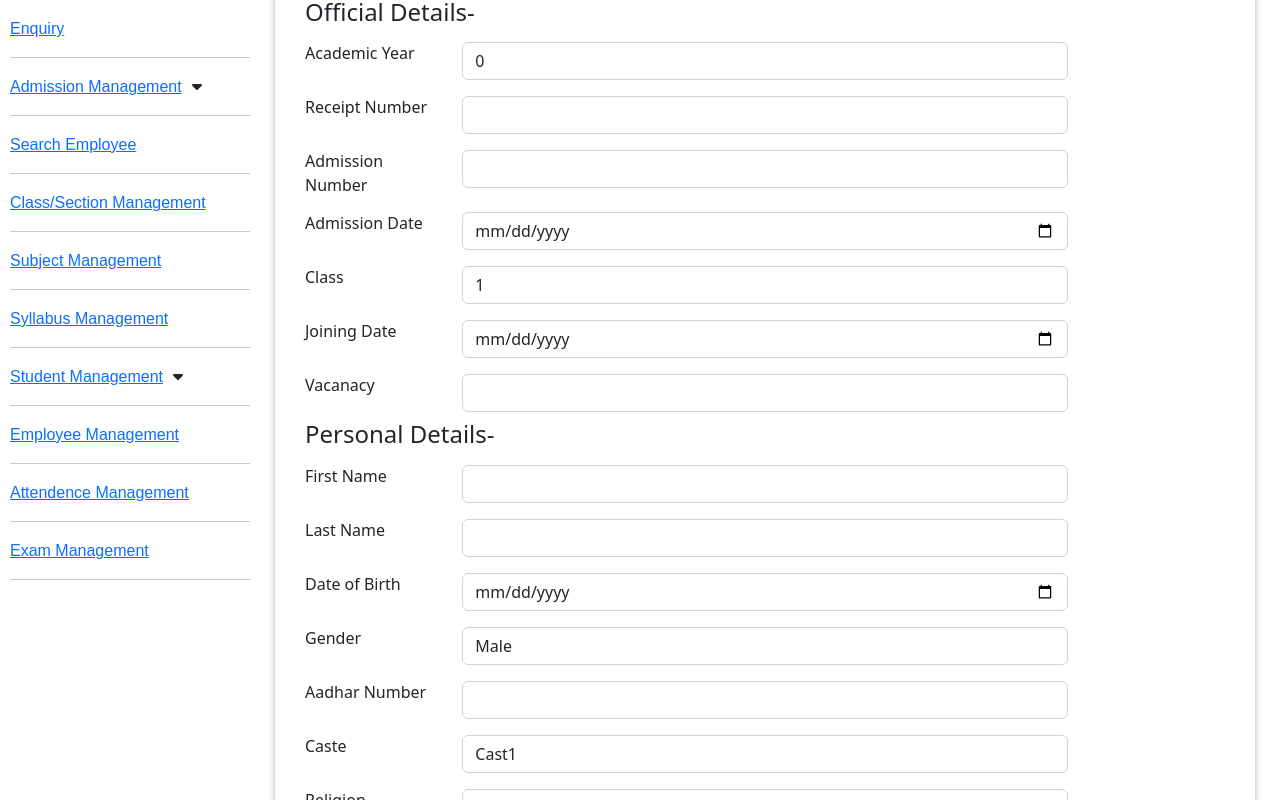
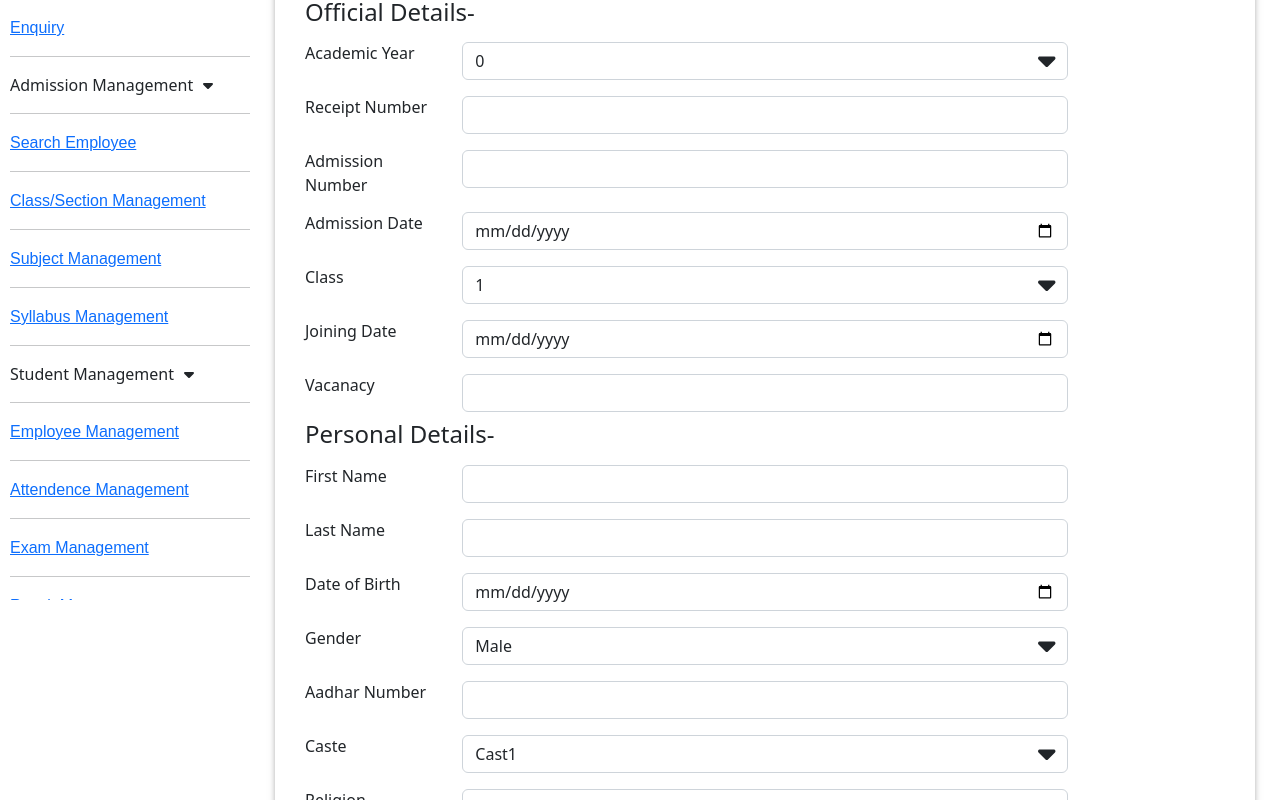
Before and after one commit to udbhavpushkar/gyaana-fe, a Next.js app: page /admin/admission/student-admission in a window 1280 px wide. Shown: the part 200-1000 px from the top of the page. Built offline with nearby package versions, Linux system fonts and the light colour scheme; sample sign-in values are in the browser's storage.

Commit message:
fixed sidebar

```diff
--- a/components/Admin/Sidebar/index.js
+++ b/components/Admin/Sidebar/index.js
@@ -32,16 +32,20 @@ export default function Sidebar(props) {
 		<div>
 			{menu.map((item, i) => (
 				<div key={item + i} style={{ marginLeft: "10px" }}>
-					<Link href={item.link}>
-						<span className={styles.headerTitle}>{item.name}</span>
-					</Link>
-					{item.childs && (
-						<FontAwesomeIcon
-							style={{ marginLeft: "10px", cursor: "pointer" }}
-							onClick={() => hanldeChilds(i)}
-							icon={isChildOpen == i ? faCaretRight : faCaretDown}
-						/>
+					{item.childs ? (
+						<div style={{ cursor: "pointer" }} onClick={() => hanldeChilds(i)}>
+							<span>{item.name}</span>
+							<FontAwesomeIcon
+								style={{ marginLeft: "10px" }}
+								icon={isChildOpen == i ? faCaretRight : faCaretDown}
+							/>
+						</div>
+					) : (
+						<Link href={item.link}>
+							<span className={styles.headerTitle}>{item.name}</span>
+						</Link>
 					)}
+
 					{item.childs &&
 						isChildOpen == i &&
 						item.childs.map((child, index) => (
--- a/pages/admin/admission/student-admission.js
+++ b/pages/admin/admission/student-admission.js
@@ -1,5 +1,8 @@
 import React from "react"
 import AdminLayout from "../../../components/Admin"
+import { faCaretDown } from "@fortawesome/free-solid-svg-icons"
+import { FontAwesomeIcon } from "@fortawesome/react-fontawesome"
+import style from "./style.module.css"
 
 const StudentAdmission = () => {
 	return (
@@ -19,7 +22,7 @@ const StudentAdmission = () => {
 							>
 								Academic Year
 							</label>
-							<div className="col-sm-8 my-2">
+							<div className="col-sm-8 my-2 position-relative">
 								<select
 									className={` form-control`}
 									id="exampleFormControlSelect1"
@@ -31,6 +34,10 @@ const StudentAdmission = () => {
 									<option className={` form-control`}>4</option>
 									<option className={` form-control`}>5</option>
 								</select>
+								<FontAwesomeIcon
+									className={style.selectDownArrow}
+									icon={faCaretDown}
+								/>
 							</div>
 						</div>
 						<div className="form-group row">
@@ -67,7 +74,7 @@ const StudentAdmission = () => {
 							>
 								Class
 							</label>
-							<div className="col-sm-8 my-2">
+							<div className="col-sm-8 my-2 position-relative">
 								<select
 									className={` form-control`}
 									id="exampleFormControlSelect1"
@@ -78,6 +85,10 @@ const StudentAdmission = () => {
 									<option className={` form-control`}>4</option>
 									<option className={` form-control`}>5</option>
 								</select>
+								<FontAwesomeIcon
+									className={style.selectDownArrow}
+									icon={faCaretDown}
+								/>
 							</div>
 						</div>
 						<div className="form-group row">
@@ -135,7 +146,7 @@ const StudentAdmission = () => {
 							>
 								Gender
 							</label>
-							<div className="col-sm-8 my-2">
+							<div className="col-sm-8 my-2 position-relative">
 								<select
 									className={` form-control`}
 									id="exampleFormControlSelect1"
@@ -144,6 +155,10 @@ const StudentAdmission = () => {
 									<option className={` form-control`}>Female</option>
 									<option className={` form-control`}>other</option>
 								</select>
+								<FontAwesomeIcon
+									className={style.selectDownArrow}
+									icon={faCaretDown}
+								/>
 							</div>
 						</div>
 						<div className="form-group row">
@@ -161,7 +176,7 @@ const StudentAdmission = () => {
 							>
 								Caste
 							</label>
-							<div className="col-sm-8 my-2">
+							<div className="col-sm-8 my-2 position-relative">
 								<select
 									className={` form-control`}
 									id="exampleFormControlSelect1"
@@ -170,6 +185,10 @@ const StudentAdmission = () => {
 									<option className={` form-control`}>Cast2</option>
 									<option className={` form-control`}>Cast3</option>
 								</select>
+								<FontAwesomeIcon
+									className={style.selectDownArrow}
+									icon={faCaretDown}
+								/>
 							</div>
 						</div>
 						<div className="form-group row">
@@ -179,7 +198,7 @@ const StudentAdmission = () => {
 							>
 								Religion
 							</label>
-							<div className="col-sm-8 my-2">
+							<div className="col-sm-8 my-2 position-relative">
 								<select
 									className={` form-control`}
 									id="exampleFormControlSelect1"
@@ -188,6 +207,10 @@ const StudentAdmission = () => {
 									<option className={` form-control`}>Religion2</option>
 									<option className={` form-control`}>Religion3</option>
 								</select>
+								<FontAwesomeIcon
+									className={style.selectDownArrow}
+									icon={faCaretDown}
+								/>
 							</div>
 						</div>
 						<div className="form-group row">
--- /dev/null
+++ b/pages/admin/admission/style.module.css
@@ -0,0 +1,6 @@
+.selectDownArrow{
+    position: absolute;
+    right: 24px;
+    top: 4px;
+    font-size: 28px;
+}
--- a/pages/admin/assign-student/style.module.css
+++ b/pages/admin/assign-student/style.module.css
@@ -16,7 +16,7 @@
 }
 .selectDownArrow{
     position: absolute;
-    right: 41px;
+    right: 24px;
     top: 4px;
     font-size: 28px;
 }
```
